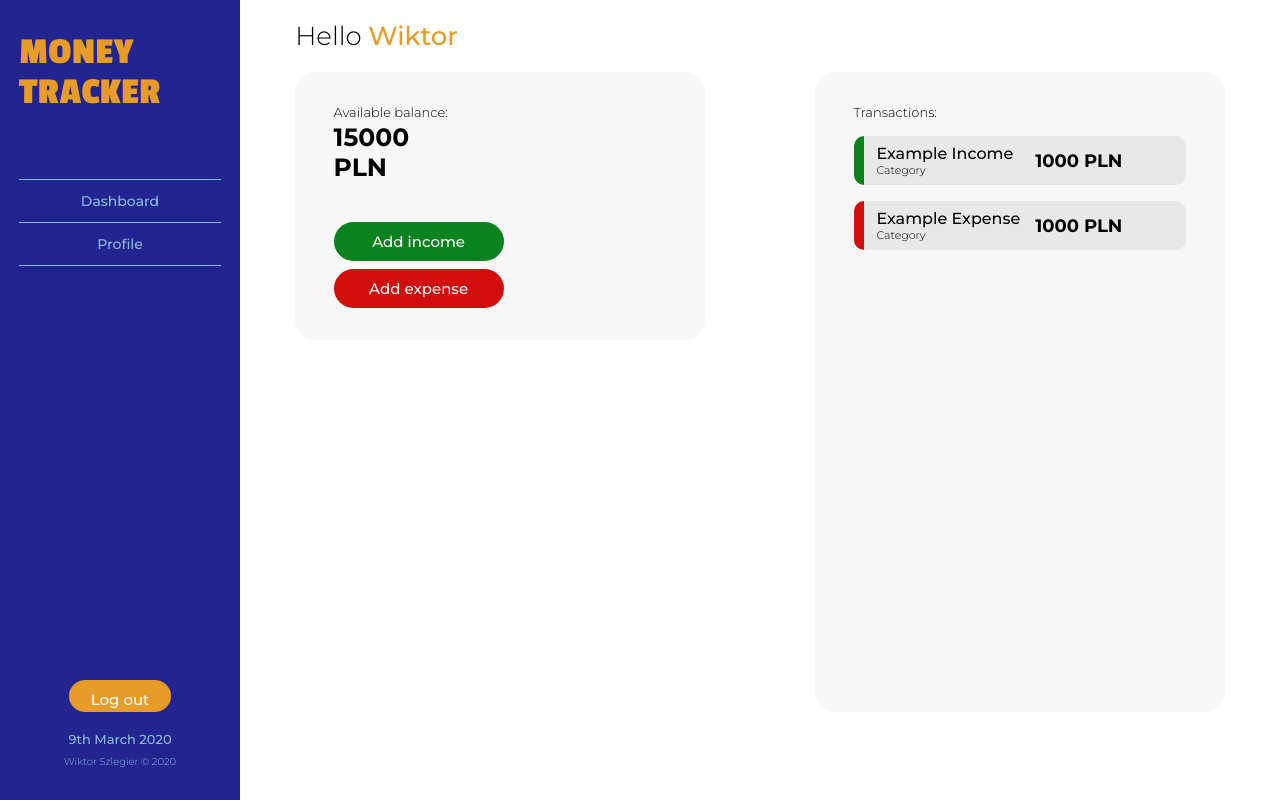
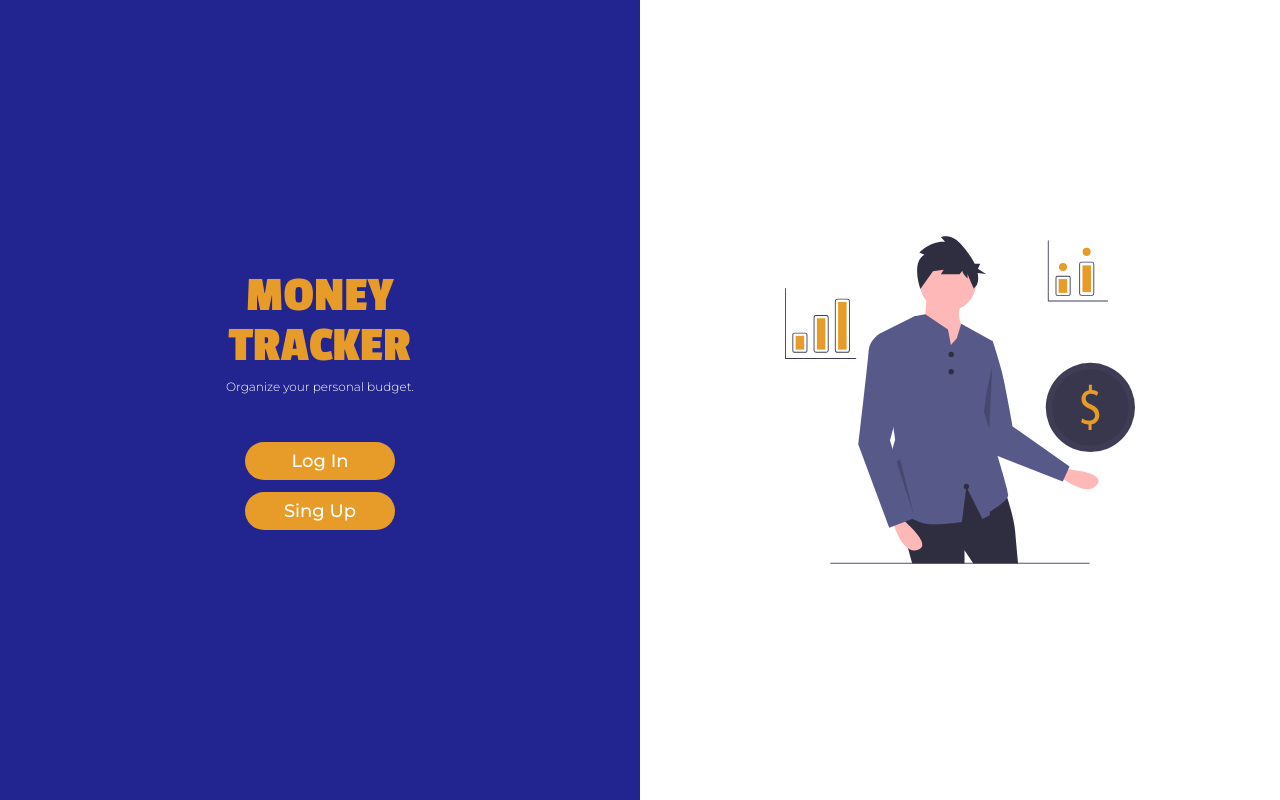
Before and after one commit to Wiiktor22/MoneyTracker, a React (Create React App) app: page / in a window 1280 px wide. Built offline with nearby package versions, Linux system fonts and the light colour scheme.

Commit message:
Create log in and sing up views

```diff
--- a/src/App.js
+++ b/src/App.js
@@ -1,12 +1,22 @@
-import React from 'react';
+import React, { useState } from 'react';
 import Navbar from './components/layout/Navbar';
 import Dashboard from './components/dashboard/Dashboard';
+import StartPage from './components/layout/StartPage/StartPage';
 
 function App() {
+  const [userIsAuthorized, setUserIsAuthorized] = useState(false);
   return (
     <div className="app">
-      <Navbar />
-      <Dashboard />
+      {
+        userIsAuthorized ? (
+          <div className="container">
+            <Navbar />
+            <Dashboard />
+          </div>
+        ) : (
+          <StartPage />
+        )
+      }
     </div>
   );
 }
--- a/src/components/layout/Navbar.module.scss
+++ b/src/components/layout/Navbar.module.scss
@@ -22,7 +22,7 @@
         font-size: 1.5rem;
         color: #fcfcfc;
         border: none;
-        height: 4vh;
+        height: 35px;
         width: 8vw;
         margin: 0 auto 5vh;
         &:hover {
--- /dev/null
+++ b/src/components/layout/StartPage/Form.module.scss
@@ -0,0 +1,38 @@
+@import './../../../styles/variables';
+
+.formGroup {
+    display: flex;
+    flex-direction: column;
+    label {
+        font-size: 1.3rem;
+        font-weight: 300;
+        margin-bottom: 5px;
+    }
+    input, select {
+        border: none;
+        background-color: transparent;
+        outline: none;
+        border-bottom: 2px solid $main-color;
+        font-size: 1.6rem;
+        font-family: 'Montserrat', sans-serif;
+        width: 300px;
+        margin-bottom: 3vh;
+        &:focus {
+            border-bottom: 2px solid $orange-color;
+        }
+    }
+}
+
+button {
+    font-size: 1.8rem;
+    background-color: $orange-color;
+    border: none;
+    border-radius: 20px;
+    color: white;
+    padding: 8px 0;
+    width: 150px;
+    font-family: 'Montserrat', sans-serif;
+    &:hover {
+        cursor: pointer;
+    }
+}
--- /dev/null
+++ b/src/components/layout/StartPage/LogInForm/LogInForm.js
@@ -0,0 +1,22 @@
+import React from 'react';
+import styles from '../Form.module.scss';
+
+const LogInForm = () => {
+    return (
+        <>
+            <form>
+                <div className={styles.formGroup}>
+                    <label htmlFor="email">e-mail address</label>
+                    <input id="email" type="email"/>
+                </div>
+                <div className={styles.formGroup}>
+                    <label htmlFor="password">password</label>
+                    <input id="password" type="password"/>
+                </div>
+            </form>
+            <button>Log in</button>
+        </>
+    );
+}
+
+export default LogInForm;
--- /dev/null
+++ b/src/components/layout/StartPage/SignUpForm/SignUpForm.js
@@ -0,0 +1,41 @@
+import React from 'react';
+import styles from '../Form.module.scss';
+
+const SignUpForm = () => {
+    return (
+        <>
+            <form>
+                <div className={styles.formGroup}>
+                    <label htmlFor="firstName">first name</label>
+                    <input id="firstName" type="text"/>
+                </div>
+                <div className={styles.formGroup}>
+                    <label htmlFor="lastName">last name</label>
+                    <input id="lastName" type="text"/>
+                </div>
+                <div className={styles.formGroup}>
+                    <label htmlFor="currencies">currency</label>
+                    <select id="currencies">
+                        <option value="pln">PLN</option>
+                        <option value="eur">EUR</option>
+                        <option value="usd">USD</option>
+                        <option value="gbp">GBP</option>
+                        <option value="chf">CHF</option>
+                        <option value="jpy">JPY</option>
+                    </select>
+                </div>
+                <div className={styles.formGroup}>
+                    <label htmlFor="email">e-mail address</label>
+                    <input id="email" type="email"/>
+                </div>
+                <div className={styles.formGroup}>
+                    <label htmlFor="password">password</label>
+                    <input id="password" type="password"/>
+                </div>
+            </form>
+            <button>Sign up</button>
+        </>
+    );
+}
+
+export default SignUpForm;
--- /dev/null
+++ b/src/components/layout/StartPage/StartPage.js
@@ -0,0 +1,42 @@
+import React, { useState } from 'react';
+import styles from './StartPage.module.scss';
+import logo from './../../../assets/FrontPage.svg';
+import LogInForm from './LogInForm/LogInForm';
+import SignUpForm from './SignUpForm/SignUpForm';
+
+const StartPage = () => {
+    const [page, setPage] = useState(0);
+    const handleClick = option => {
+        if (page === option) {
+            setPage(0)
+        } else if (option === 1){
+            setPage(1);
+        } else {
+            setPage(2);
+        }
+    }
+    return (
+        <div className={styles.wrapper}>
+            <div className={styles.panel}>
+                <hgroup>
+                    <h1>Money</h1>
+                    <h1>Tracker</h1>
+                </hgroup>
+                <p>Organize your personal budget.</p>
+                <button
+                    onClick={() => handleClick(1)}
+                >Log In</button>
+                <button
+                    onClick={() => handleClick(2)}
+                >Sing Up</button>
+            </div>
+            <div className={styles.form}>
+                {page === 0 && <img src={logo} alt="Logo" />}
+                {page === 1 && <LogInForm />}
+                {page === 2 && <SignUpForm />}
+            </div>
+        </div>
+    );
+}
+
+export default StartPage;
--- /dev/null
+++ b/src/components/layout/StartPage/StartPage.module.scss
@@ -0,0 +1,64 @@
+@import './../../../styles/variables';
+
+.wrapper {
+    display: flex;
+    flex-direction: row;
+    margin: 0;
+    width: 100%;
+    height: 100vh;
+}
+
+.panel, .form {
+    display: flex;
+    flex-direction: column;
+    justify-content: center;
+    align-items: center;
+    width: 50%;
+    height: 100vh;
+}
+
+.panel {
+    background-color: $main-color;
+    hgroup {
+        padding-bottom: 1vh;
+    }
+    h1 {
+        color: $orange-color;
+        font-family: 'Passion One', cursive;
+        font-size: 5rem;
+        line-height: 5rem;
+        text-transform: uppercase;
+        text-align: center;
+    }
+    p {
+        color: white;
+        font-size: 1.2rem;
+        font-weight: 300;
+    }
+    button {
+        font-size: 1.8rem;
+        background-color: $orange-color;
+        font-family: 'Montserrat', sans-serif;
+        color: white;
+        border: none;
+        border-radius: 20px;
+        padding: 8px 0;
+        margin-top: 1.5vh;
+        width: 150px;
+        outline: none;
+        &:hover {
+            cursor: pointer;
+        }
+    }
+    button:nth-of-type(1) {
+        margin-top: 6vh;
+    }
+}
+
+.form {
+    img {
+        display: block;
+        height: 350px;
+        width: 350px;
+    }
+}
--- a/src/index.scss
+++ b/src/index.scss
@@ -12,5 +12,8 @@ html {
 
 body {
     font-family: 'Montserrat', sans-serif;
+}
+
+.container {
     margin-left: 240px;
 }
```
Also changed, not shown: src/assets/FrontPage.svg (added).
